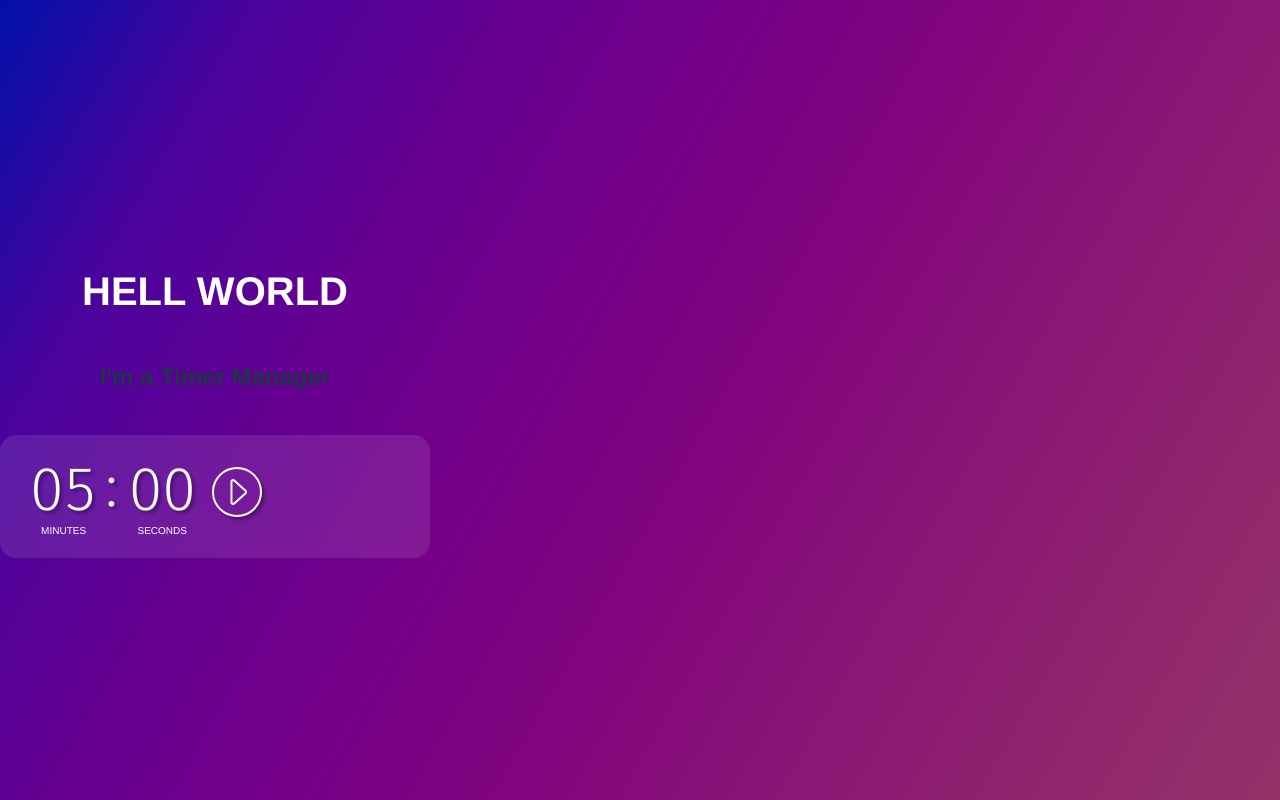
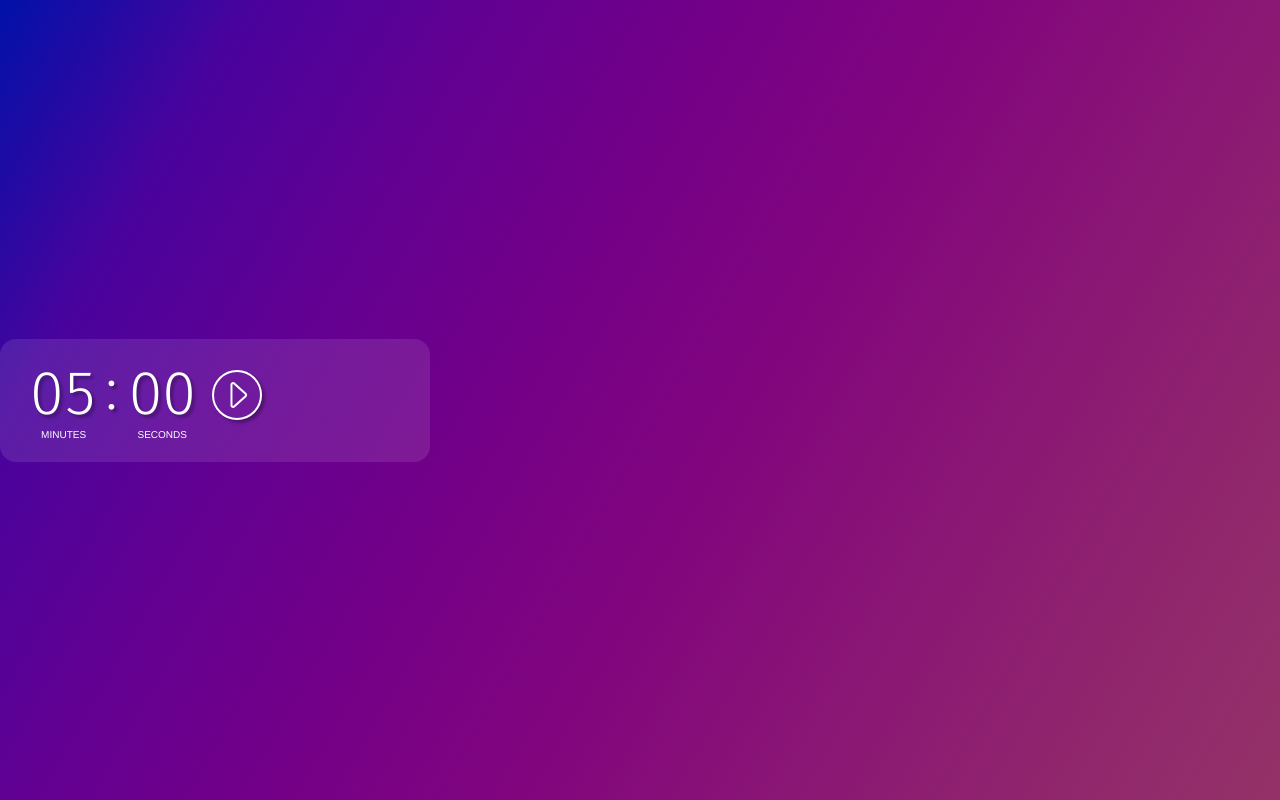
Before and after one commit to bhallaY/rq11-scaffold, a React (Vite) app in the folder timer-rq/: page / in a window 1280 px wide. Built offline with nearby package versions, Linux system fonts and the light colour scheme.

Commit message:
remove unnneccsary headers

```diff
--- a/timer-rq/src/App.tsx
+++ b/timer-rq/src/App.tsx
@@ -5,7 +5,6 @@ function App() {
   return (
     (
       <main className="wrapper">
-        <h1 className="title">Hell World</h1>
         <TimerManager />
       </main>
     )
--- a/timer-rq/src/TimerManager.tsx
+++ b/timer-rq/src/TimerManager.tsx
@@ -3,7 +3,6 @@ import { Timer } from "./Timer"
 export function TimerManager() {
     return (
         <div className="timers">
-            <h2>I'm a Timer Manager</h2>
             <Timer />
         </div>
     )
```
